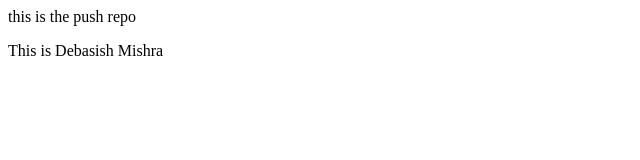
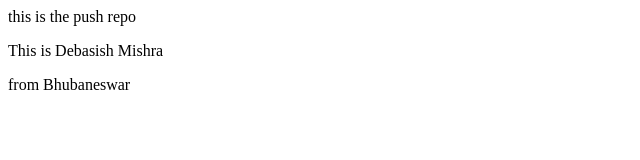
Before and after one commit to ITDev79/newlocalrepo, a plain HTML site: page index.html in a window 1280 px wide. Shown: the whole page, without its empty margins (0-640 px from the left). Drawn offline with Linux system fonts and the light colour scheme.

Commit message:
new file added

```diff
--- a/index.html
+++ b/index.html
@@ -1,2 +1,3 @@
 <p>this is the push repo</p>
 <p>This is Debasish Mishra</p>
+<p>from Bhubaneswar</p>
```
Also changed, not shown: 1 other file.
